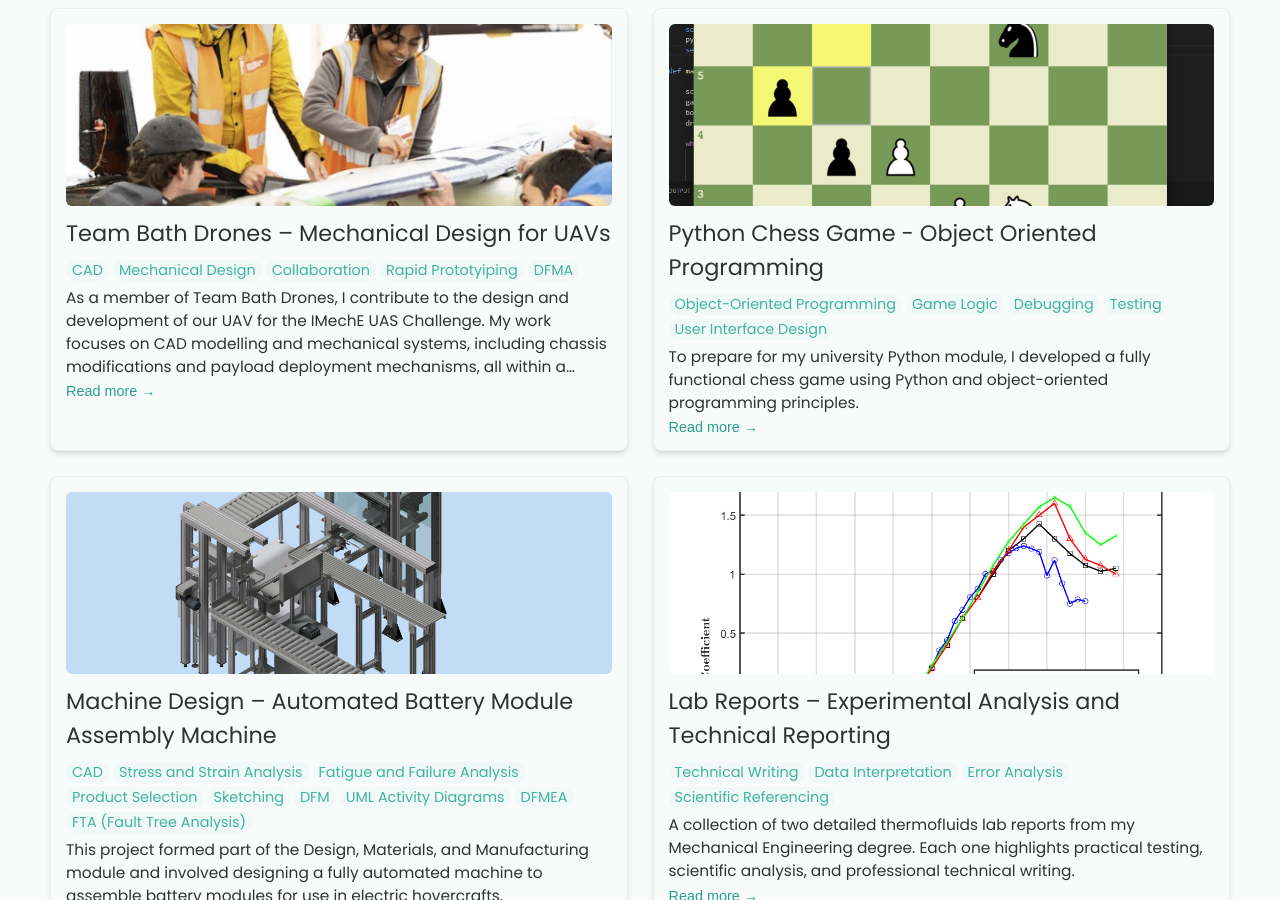
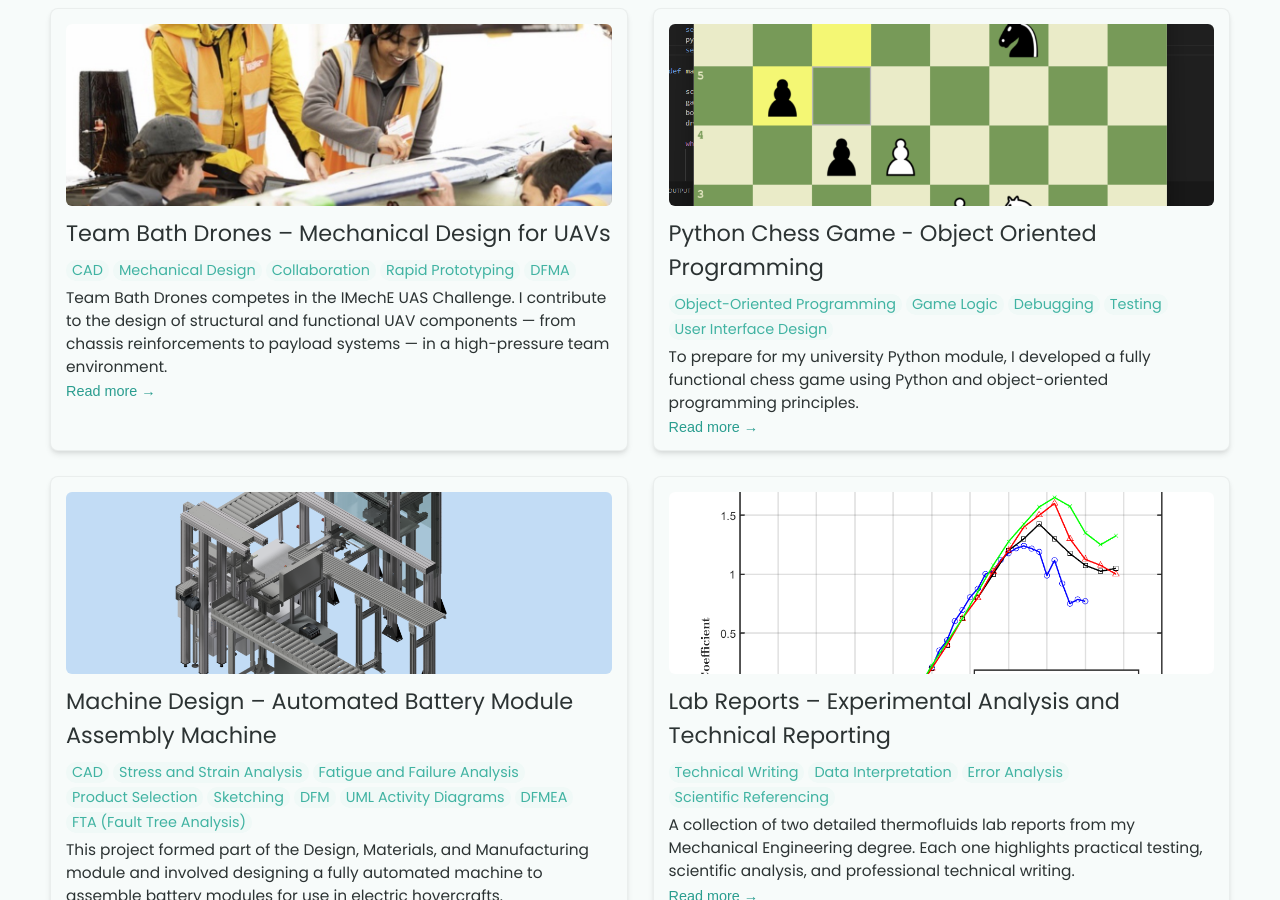
Before and after one commit to elliotroutier/elliot_portfolio, a Jekyll site: the page built from index.html, in a window 1280 px wide and 900 px high, scrolled down 1737 px. Built offline with Jekyll 4.4.1, drawn with Linux system fonts in a browser that asks for light colours; part of the change alters nothing that is shown.

Commit message:
Update index.md

```diff
--- a/_projects/TBD/index.md
+++ b/_projects/TBD/index.md
@@ -1,44 +1,49 @@
 ---
 layout: post
 title: Team Bath Drones – Mechanical Design for UAVs
-description:  As a member of Team Bath Drones, I contribute to the design and development of our UAV for the IMechE UAS Challenge. My work focuses on CAD modelling and mechanical systems, including chassis modifications and payload deployment mechanisms, all within a highly collaborative and competition-driven environment.
+description: Team Bath Drones competes in the IMechE UAS Challenge. I contribute to the design of structural and functional UAV components — from chassis reinforcements to payload systems — in a high-pressure team environment.
 skills:
   - CAD
   - Mechanical Design
   - Collaboration
-  - Rapid Prototyiping
+  - Rapid Prototyping
   - DFMA
-
 main-image: /TBD.jpg
 ---
 
----
-## Objectives
-As a Mechanical Design Engineer for Team Bath Drones, my role centred on developing structural and functional components for our UAV, designed to compete in the IMechE UAS Challenge. The objective was to create a lightweight, modular, and reliable drone capable of autonomous payload delivery. My work involved CAD modelling of key subsystems such as chassis reinforcements and trap door mechanisms, ensuring structural integrity while enabling mission-specific functionality. I also contributed to team design reviews and iterative prototyping to refine system performance under competition constraints.
+## 🛠️ Project Overview
+
+As part of Team Bath Drones, I focus on the mechanical design of our competition UAV. My contributions aim to maximise structural integrity and modularity while enabling precise payload deployment — all within strict competition rules.
 
 ---
 
-## View the competition rules
-<a class="btn" href="/assets/documents/TBD_rules.pdf" target="_blank">📄 View the competition rules</a>
+## 🎯 Objectives
+
+- Design a UAV chassis for autonomous flight and payload release
+- Ensure mechanical robustness and easy assembly
+- Support CAD integration with electronics and avionics
+- Follow UAS Challenge technical rules and safety standards
+
+📄 **[View UAS Competition Rules (PDF)](/assets/documents/TBD_rules.pdf){:target="_blank"}**
 
 ---
 
-## My Contributions
+## 🧩 My Contributions
 
-1. Designed UAV chassis modifications and payload bay in CAD
-
-2. Developed a trap door mechanism for automated payload release
-
-3. Applied DFMA principles to optimise assembly and reliability
+✅ Designed structural chassis modifications and the payload bay in CAD
+✅ Developed a trap door mechanism for automated payload release
+✅ Applied DFMA principles to simplify assembly and boost reliability
 
 ---
 
-## View the 2024 CAD model of PHOENIX
+## 📸 View the 2024 CAD Model of PHOENIX
+
 <p align="center">
   <img src="/assets/documents/phoenix.png" width="600" alt="CAD preview of UAV design" />
 </p>
 
 ---
 
-## Final thoughts
-Working with Team Bath Drones gave me hands-on experience in UAV design under real competition constraints. I developed practical skills in CAD, mechanical integration, and collaborative engineering, while contributing to a project that demanded precision, innovation, and cross-functional teamwork. This experience strengthened my confidence in applying engineering principles to fast-paced, real-world challenges.
+## 💬 Final Thoughts
+
+Working on this project taught me the value of fast-paced iteration, cross-disciplinary teamwork, and precision design under pressure. I’ve grown more confident in applying mechanical principles to practical UAV systems built for real-world missions.
```
